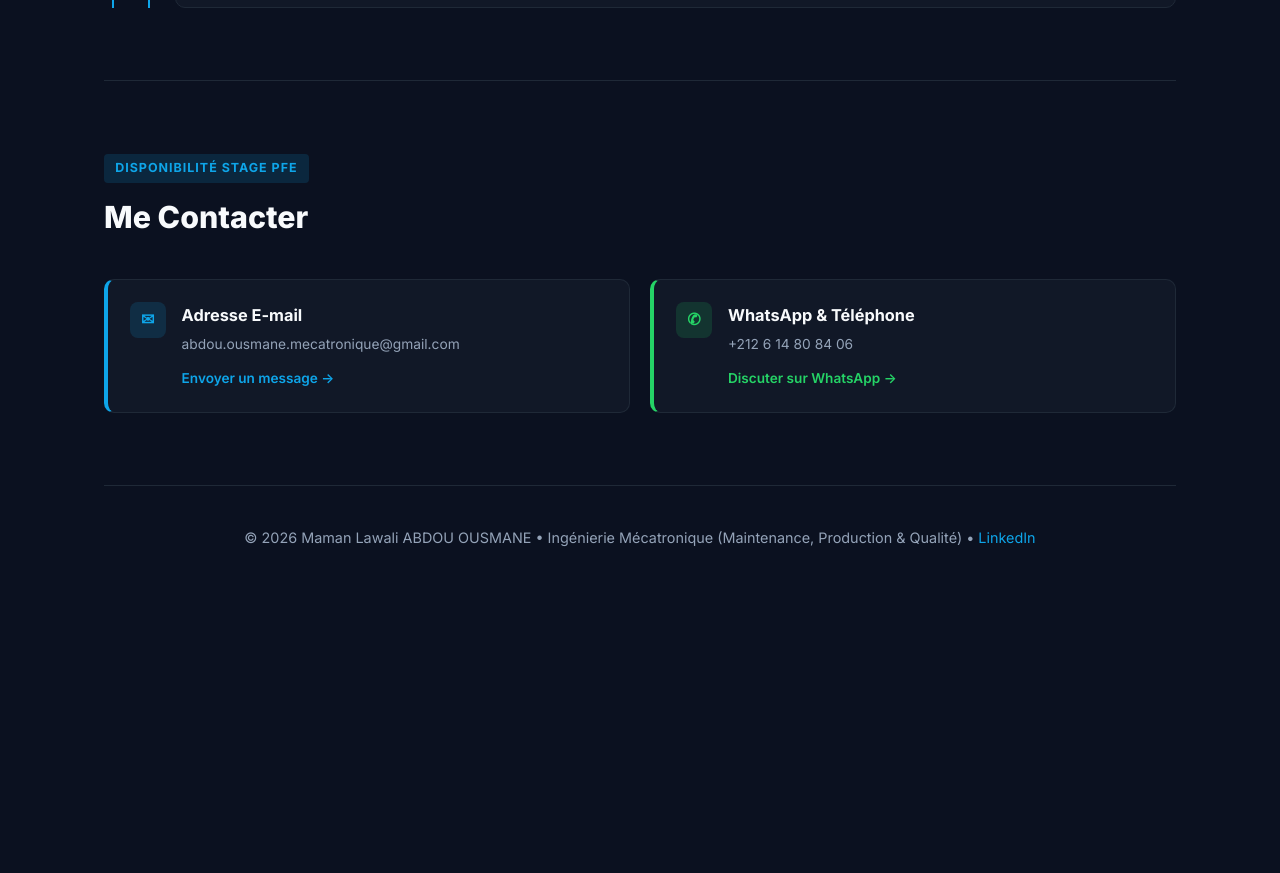
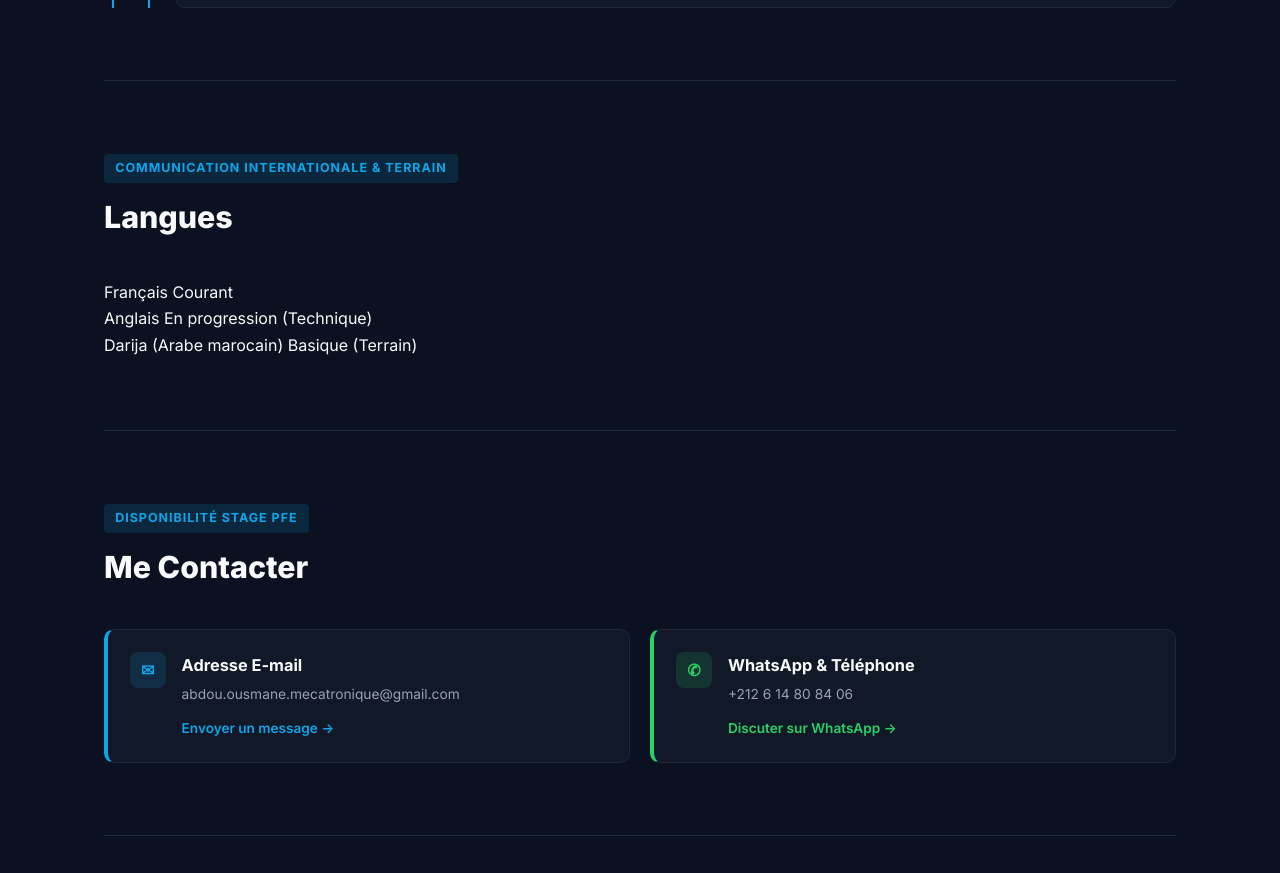
Before and after one commit to abdouousmanemecatronique-spec/portfolio-mecatronique, a plain HTML site: page index.html in a window 1280 px wide. Shown: the part 5927-6800 px from the top of the page. Before the commit the page ends 6517 px from the top, so only its background shows below. Drawn offline with Linux system fonts and the light colour scheme.

Commit message:
Add files via upload

```diff
--- a/index.html
+++ b/index.html
@@ -331,6 +331,30 @@
             </div>
             </div>
         </section>
+        <!-- SECTION LANGUES -->
+        <section id="langues" class="section">
+            <div class="section-header">
+                <span class="section-tag tag-blue">Communication Internationale &amp; Terrain</span>
+                <h2>Langues</h2>
+            </div>
+
+            <div class="languages-bar" style="margin-top: 0;">
+                <div class="lang-items">
+                    <div class="lang-item">
+                        <span class="lang-name">Français</span>
+                        <span class="lang-level level-high">Courant</span>
+                    </div>
+                    <div class="lang-item">
+                        <span class="lang-name">Anglais</span>
+                        <span class="lang-level level-mid">En progression (Technique)</span>
+                    </div>
+                    <div class="lang-item">
+                        <span class="lang-name">Darija (Arabe marocain)</span>
+                        <span class="lang-level level-base">Basique (Terrain)</span>
+                    </div>
+                </div>
+            </div>
+        </section>
 
         <!-- =========================================================
              SECTION 6 : CONTACT
```
